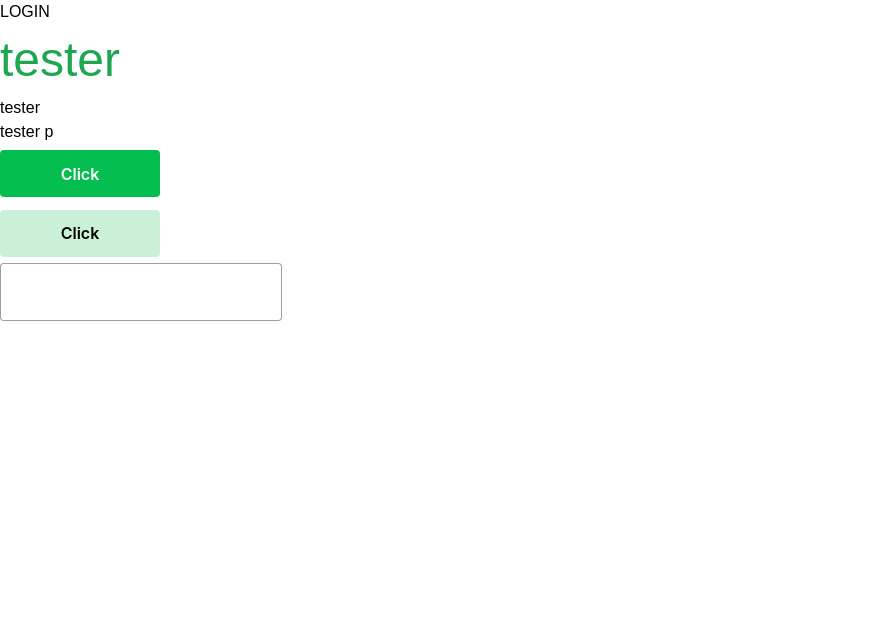
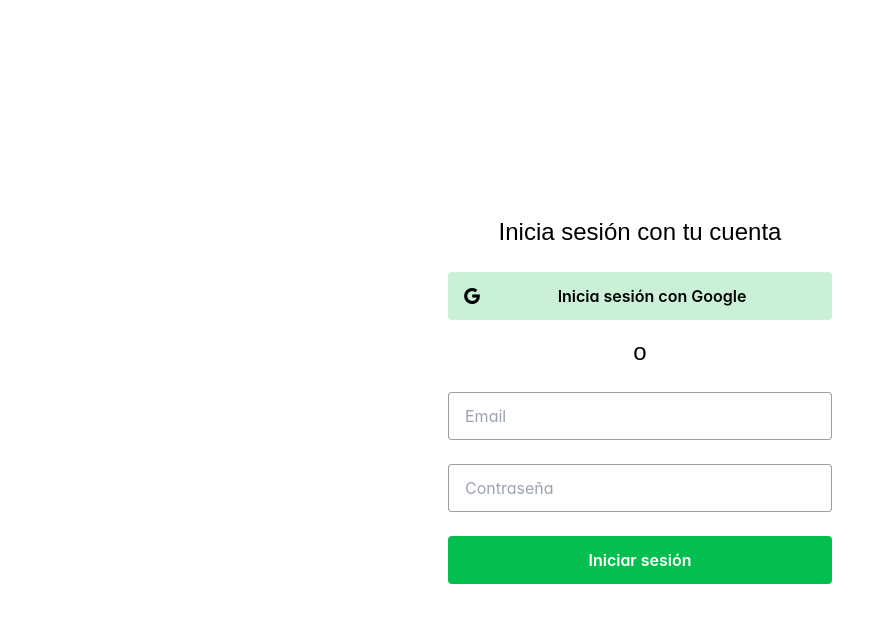
Before and after one commit to SaCat-Fintech/app-frontend, a Nuxt app: page /login in a window 1280 px wide. Shown: the top 622 px of the page, without its empty margins (0-895 px from the left). Built offline with nearby package versions, Linux system fonts and the light colour scheme; a web font is replaced by a local one.

Commit message:
feat: design of login page

```diff
--- a/nuxt.config.ts
+++ b/nuxt.config.ts
@@ -3,6 +3,7 @@ export default defineNuxtConfig({
   css: [
     "primevue/resources/themes/lara-light-blue/theme.css",
     "~/assets/css/main.css",
+    "primeicons/primeicons.css",
   ],
   postcss: {
     plugins: {
--- a/package.json
+++ b/package.json
@@ -21,6 +21,7 @@
   },
   "dependencies": {
     "@nuxt/image": "1.0.0-rc.3",
+    "primeicons": "^6.0.1",
     "primevue": "^3.35.0"
   }
 }
--- a/pages/login.vue
+++ b/pages/login.vue
@@ -1,33 +1,22 @@
 <template>
-  <div>
-    <h1>LOGIN</h1>
-    <h2>tester</h2>
-    <h3>tester</h3>
-    <p>tester p</p>
-    <div class="btns">
-      <Button label="Click" />
-      <Button severity="secondary" label="Click" />
+  <body class="flex justify-center items-center h-screen">
+    <div class="text-center flex flex-col">
+      <p class="text-xl sm:text-2xl mb-6">Inicia sesión con tu cuenta</p>
+      <Button
+        icon="pi pi-google"
+        iconPos="left"
+        severity="secondary"
+        class="w-72 sm:w-96 h-12 mb-4"
+        label="Inicia sesión con Google"
+      />
+      <p class="text-xl sm:text-2xl mb-6">o</p>
+      <InputText class="w-72 sm:w-96 h-12 mb-6" placeholder="Email" />
+      <InputText class="w-72 sm:w-96 h-12 mb-6" placeholder="Contraseña" />
+      <Button class="w-72 sm:w-96 h-12" label="Iniciar sesión" />
     </div>
-    <div>
-      <InputText type="text" v-model="value" />
-    </div>
-  </div>
+  </body>
 </template>
 
-<script setup lang="ts">
-import { ref } from "vue";
+<script lang="ts"></script>
 
-const value = ref(null);
-</script>
-
-<style>
-.btns {
-  display: flex;
-  flex-flow: column;
-  max-width: 10rem;
-}
-.p-button {
-  margin-top: 0.4rem;
-  margin-bottom: 0.4rem;
-}
-</style>
+<style></style>
--- a/plugins/primevue.js
+++ b/plugins/primevue.js
@@ -2,10 +2,12 @@ import { defineNuxtPlugin } from "#app";
 import PrimeVue from "primevue/config";
 import Button from "primevue/button";
 import InputText from "primevue/inputtext";
+import InputMask from "primevue/inputmask";
 
 export default defineNuxtPlugin((nuxtApp) => {
   nuxtApp.vueApp.use(PrimeVue, { ripple: true });
   nuxtApp.vueApp.component("Button", Button);
   nuxtApp.vueApp.component("InputText", InputText);
+  nuxtApp.vueApp.component("InputMask", InputMask);
   //other components that you need
 });
```
Also changed, not shown: 1 other file (tests, documents, lock files or other folders).
